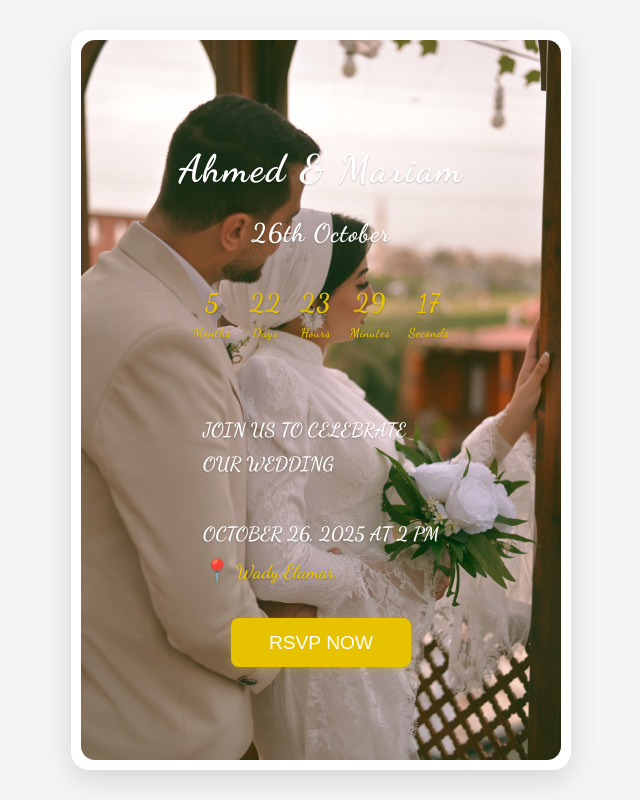
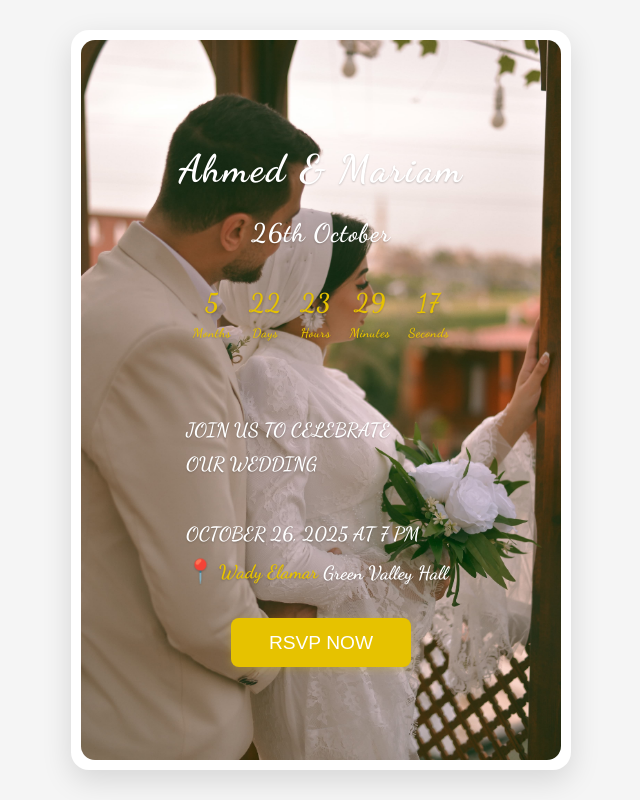
Before and after one commit to igresfyed/Widding-Invitation, a plain HTML site: page index.html in a window 1280 px wide. Shown: the whole page, without its empty margins (319-959 px from the left). Drawn offline with Linux system fonts and the light colour scheme.

Commit message:
index.html

```diff
--- a/index.html
+++ b/index.html
@@ -262,10 +262,11 @@
                 <div class="details">
                     JOIN US TO CELEBRATE<br>
                     OUR WEDDING<br><br>
-                    OCTOBER 26, 2025 AT 2 PM<br>
+                    OCTOBER 26, 2025 AT 7 PM<br>
                     <a href="https://maps.app.goo.gl/Eiq97BS4Y5RnCamr5" target="_blank" style="color:#e6c200; font-weight:bold; text-decoration:none; display:inline-flex; align-items:center; gap:4px;">
                         <span style="font-size:1.2em;">📍</span> Wady Elamar
-                    </a><br>
+                    </a>
+                    <span style="color:#fff; font-weight:bold; margin-right:8px;">Green Valley Hall</span><br>
                 </div>
                 <button id="rsvp-btn">RSVP NOW</button>
             </div>
```
